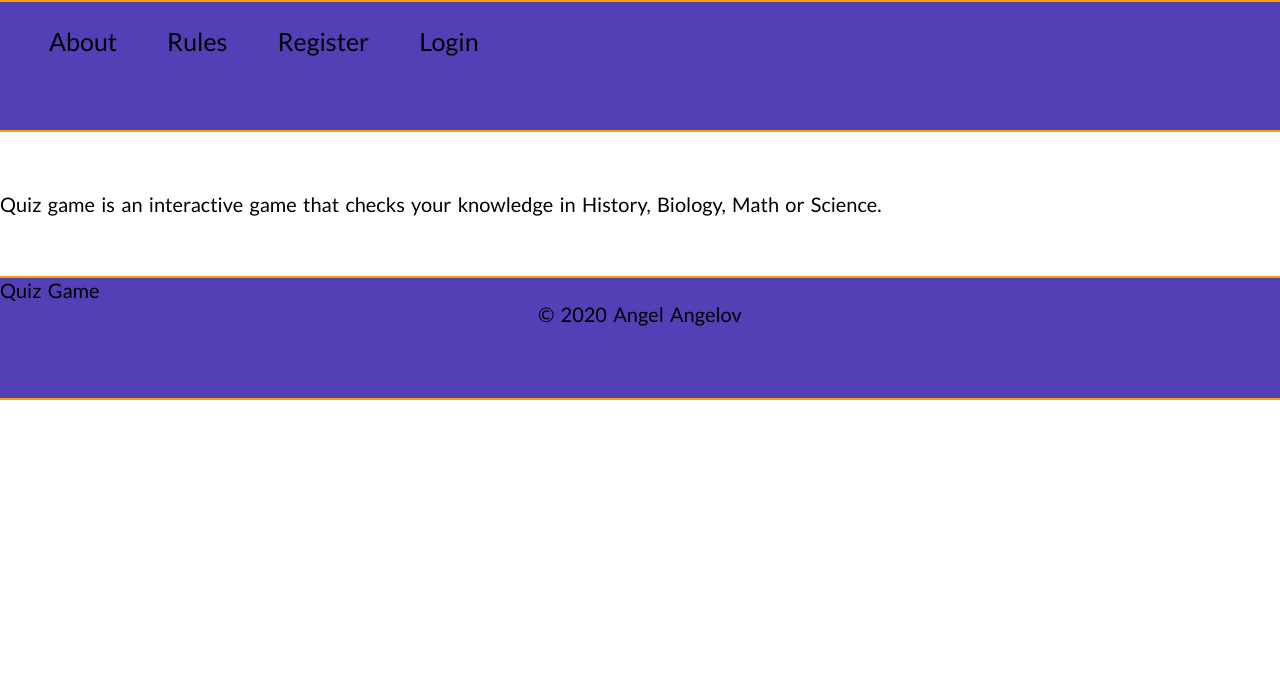
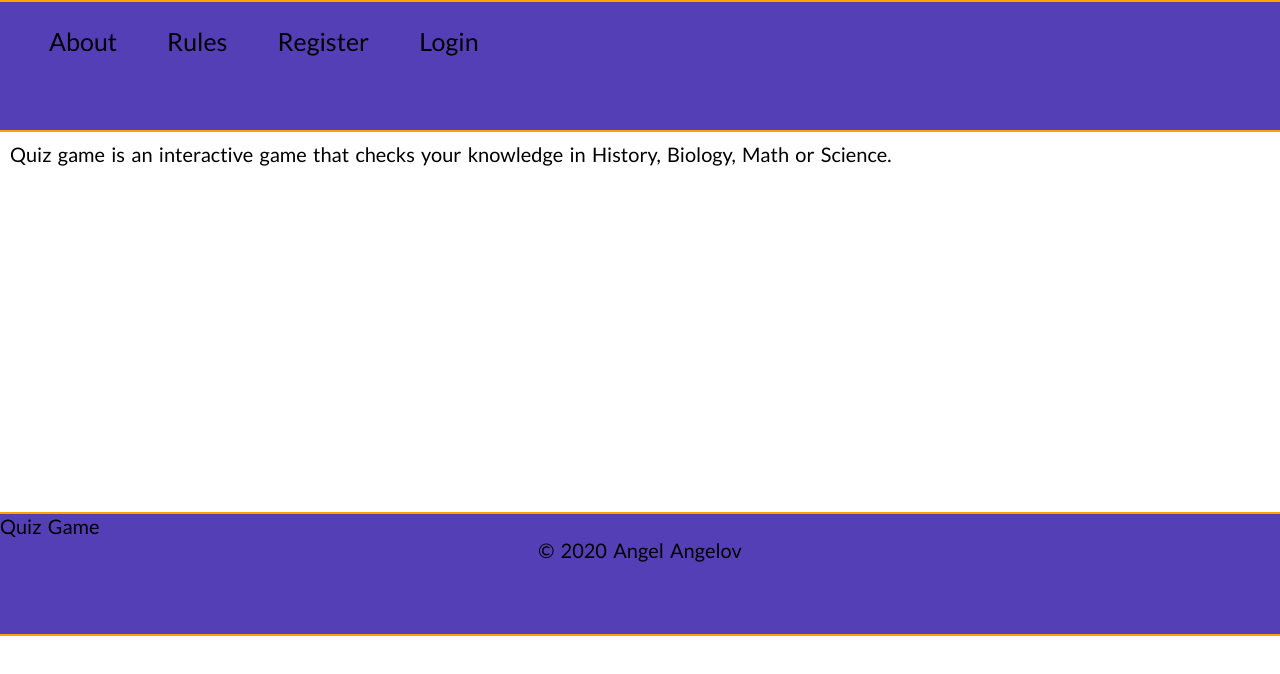
Before and after one commit to akangelov/Quiz-Game, a React (Create React App) app in the folder my-app/: page /about in a window 1280 px wide. Shown: the top 674 px of the page. Built offline with nearby package versions, Linux system fonts and the light colour scheme.

Commit message:
css updates

```diff
--- a/my-app/src/components/about/About.module.css
+++ b/my-app/src/components/about/About.module.css
@@ -1,5 +1,5 @@
 .about {
-    padding-top: 3em;
-    padding-bottom: 3em;
-
+    padding: 10px;
+    height: 360px;
+    position: relative;
 }
--- a/my-app/src/components/common/Footer/Footer.module.css
+++ b/my-app/src/components/common/Footer/Footer.module.css
@@ -7,6 +7,7 @@
     left:0;
     right:0;
     bottom:0;
+    /* position: fixed; */
     /* z-index: -1; */
 }
 
--- a/my-app/src/components/questions/Answer.module.css
+++ b/my-app/src/components/questions/Answer.module.css
@@ -1,5 +1,6 @@
 .container {
     height: 450px;
+    position: relative;
 }
 
 .jokersContainer {
--- a/my-app/src/components/questions/Question.module.css
+++ b/my-app/src/components/questions/Question.module.css
@@ -4,4 +4,5 @@
     font-size: 20px;
     border-radius: 10px;
     padding: 10px;
+    position: relative;
 }
--- a/my-app/src/components/questions/Questions.module.css
+++ b/my-app/src/components/questions/Questions.module.css
@@ -3,4 +3,5 @@
     grid-template-columns: auto auto;
     padding: 104px;
     grid-gap: 30px;
+    position: relative;
 }
--- a/my-app/src/components/rules/Rules.module.css
+++ b/my-app/src/components/rules/Rules.module.css
@@ -1,3 +1,4 @@
 .rules {
     padding-top: 3em;
+    height: 300px;
 }
```
